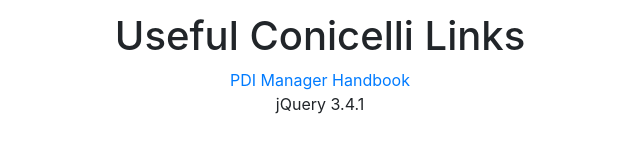
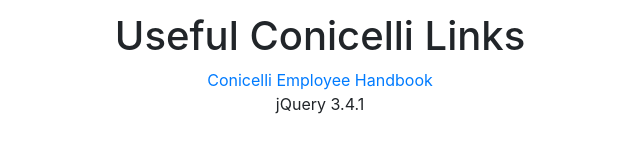
Before and after one commit to spartanboosts/spartanboosts.github.io, a website: page links.html in a window 1280 px wide. Shown: the part 294-446 px from the top of the page, 320-960 px from the left. Drawn offline with Linux system fonts and the light colour scheme.

Commit message:
Update links.html

```diff
--- a/links.html
+++ b/links.html
@@ -70,7 +70,7 @@
         <a><img alt="Conicelli" src="images/conicelli-logo.png" class="img-fluid"></a>
         <h1 class="mt-5">Useful Conicelli Links</h1>
         <ul class="list-unstyled">
-          <li><a href="index.html">PDI Manager Handbook</a></li>
+          <li><a href="documents\Employee-Handbook-V2020-09.pdf">Conicelli Employee Handbook</a></li>
           <li>jQuery 3.4.1</li>
         </ul>
       </div>
```
